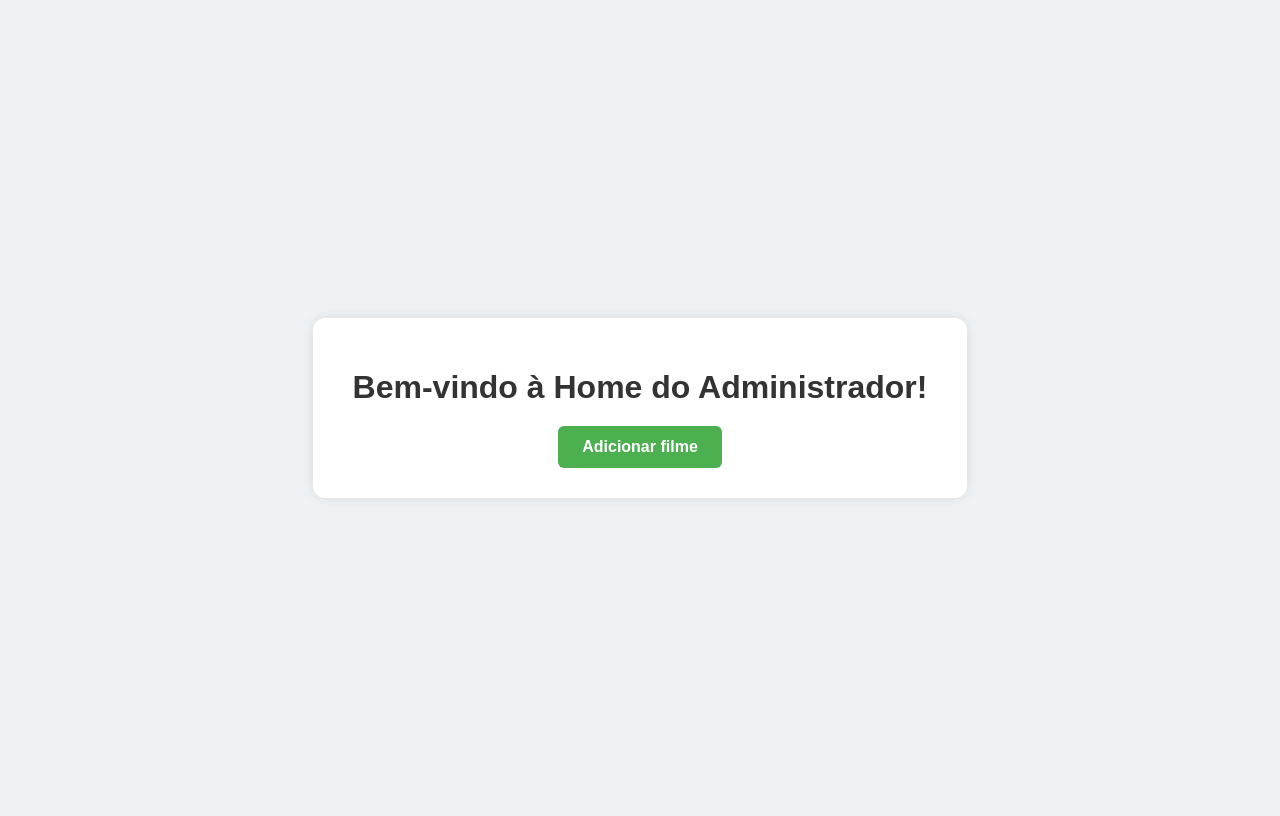
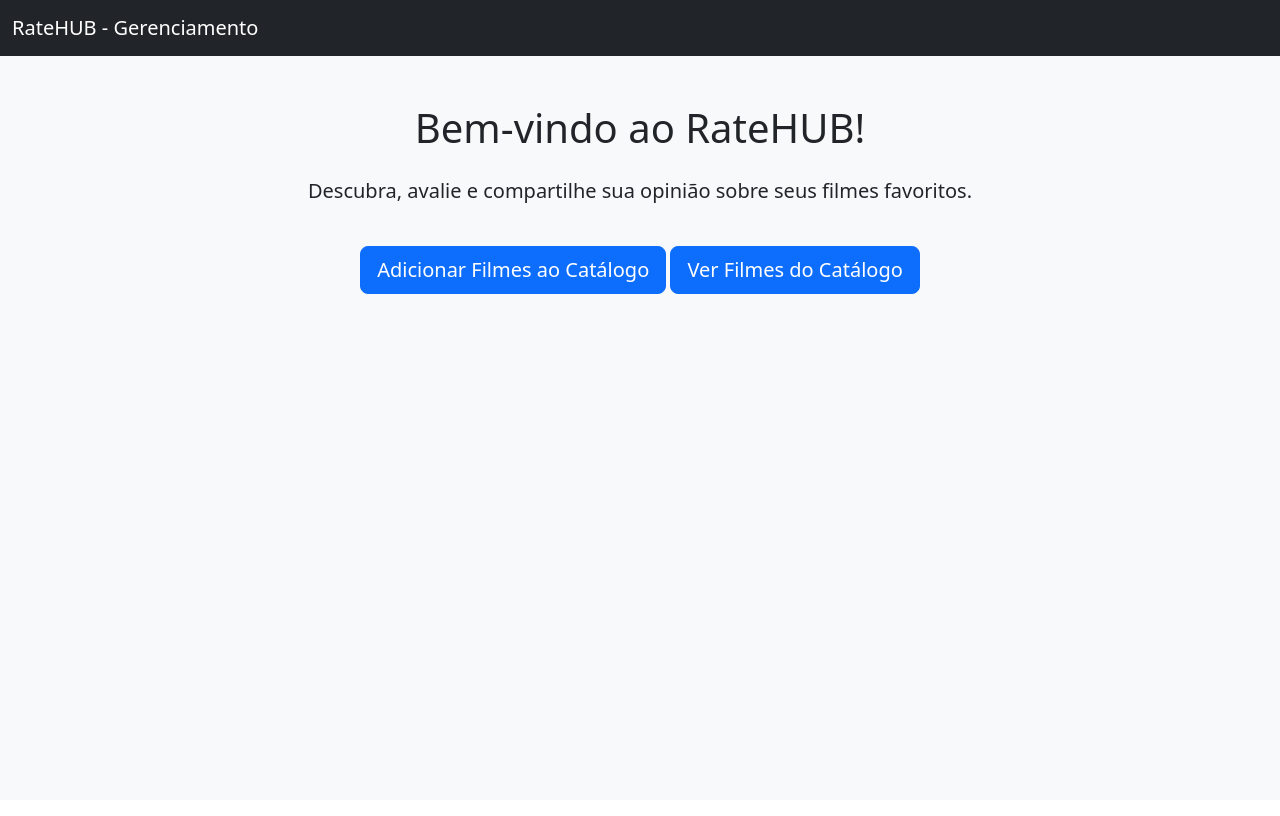
Before and after one commit to ricardomvlins/ProjetoFDS, a Django app: page /homeAdmin/ in a window 1280 px wide. After the commit the page ends 294 px from the top, so only its background shows below. Run offline with Django 5.2, Linux system fonts and the light colour scheme.

Commit message:
Remoção do Django forms + Implementação visuFilmesAdmin

```diff
--- a/Aplicativo/admin.py
+++ b/Aplicativo/admin.py
@@ -1,7 +1,8 @@
 from django.contrib import admin
-from .models import Cadastro, Filmes
+from .models import Cadastro, Filmes, Comentario
 
 # Register your models here.
 
 admin.site.register(Cadastro)
 admin.site.register(Filmes)
+admin.site.register(Comentario)
--- a/Aplicativo/apps.py
+++ b/Aplicativo/apps.py
@@ -1,5 +1,4 @@
 from django.apps import AppConfig
-
 
 class AplicativoConfig(AppConfig):
     default_auto_field = 'django.db.models.BigAutoField'
--- a/Aplicativo/templates/avaliacaoFilmeUser.html
+++ b/Aplicativo/templates/avaliacaoFilmeUser.html
@@ -80,7 +80,7 @@
         <h2>{{ filme.titulo }}</h2>
         <p style="text-align: center;">{{ filme.descricao }}</p>
 
-        <h3>Deixe sua resenha</h3>
+        <h3>Deixe a sua opnião!</h3>
         <form method="POST">
             {% csrf_token %}
             <textarea name="comentario" placeholder="Escreva sua opinião" required></textarea>
@@ -114,7 +114,7 @@
                 <p>{{ comentario.texto }}</p>
             </div>
         {% empty %}
-            <p class="no-comentarios">Sem comentários ainda.</p>
+            <p class="no-comentarios">Sem comentários ainda. Faça o seu!</p>
         {% endfor %}
     </div>
 </body>
--- a/Aplicativo/templates/homeAdmin.html
+++ b/Aplicativo/templates/homeAdmin.html
@@ -1,51 +1,26 @@
 <!DOCTYPE html>
-<html lang="pt-br">
+<html lang="pt">
 <head>
     <meta charset="UTF-8">
-    <title>Home Admin</title>
-    <style>
-        body {
-            font-family: Arial, sans-serif;
-            background-color: #eef2f5;
-            display: flex;
-            justify-content: center;
-            align-items: center;
-            height: 100vh;
-        }
+    <meta name="viewport" content="width=device-width, initial-scale=1.0">
+    <title>RateHUB</title>
+    <link href="https://cdn.jsdelivr.net/npm/bootstrap@5.3.0/dist/css/bootstrap.min.css" rel="stylesheet">
+</head>
+<body class="bg-light">
 
-        .container {
-            text-align: center;
-            background: white;
-            padding: 30px 40px;
-            border-radius: 12px;
-            box-shadow: 0 0 12px rgba(0,0,0,0.1);
-        }
+    <nav class="navbar navbar-expand-lg navbar-dark bg-dark">
+        <div class="container-fluid">
+            <a class="navbar-brand" href="#">RateHUB - Gerenciamento</a>
+        </div>
+    </nav>
 
-        h1 {
-            color: #333;
-            margin-bottom: 20px;
-        }
+    <div class="container text-center mt-5">
+        <h1 class="mb-4">Bem-vindo ao RateHUB!</h1>
+        <p class="lead">Descubra, avalie e compartilhe sua opinião sobre seus filmes favoritos.</p>
 
-        .button {
-            display: inline-block;
-            padding: 12px 24px;
-            background-color: #4CAF50;
-            color: white;
-            text-decoration: none;
-            border-radius: 6px;
-            font-weight: bold;
-            transition: background-color 0.3s;
-        }
+        <a href="{% url 'filmes' %}" class="btn btn-primary btn-lg mt-4">Adicionar Filmes ao Catálogo</a>
+        <a href="{% url 'visuFilmeAdmin' %}" class="btn btn-primary btn-lg mt-4">Ver Filmes do Catálogo</a>
+    </div>
 
-        .button:hover {
-            background-color: #43a047;
-        }
-    </style>
-</head>
-<body>
-    <div class="container">
-        <h1>Bem-vindo à Home do Administrador!</h1>
-        <a href="{% url 'filmes' %}" class="button">Adicionar filme</a>
-    </div>
 </body>
 </html>
--- a/Aplicativo/urls.py
+++ b/Aplicativo/urls.py
@@ -2,11 +2,12 @@ from django.urls import path
 from . import views
 
 urlpatterns = [
-    path('', views.login_view, name='login'),
+    path('', views.login, name='login'),
     path('cadastro/', views.cadastro, name='cadastro'),
     path('homeAdmin/', views.homeAdmin, name='homeAdmin'),
     path('homeUser/', views.homeUser, name='homeUser'),
     path('filmes/', views.filmes, name='filmes'),
     path('visuFilmeUser/', views.visuFilmeUser, name='visuFilmeUser'),
+    path('visuFilmeAdmin/', views.visuFilmeAdmin, name='visuFilmeAdmin'),
     path('filme/<int:filme_id>/avaliar/', views.avaliacaoFilmeUser, name='avaliacaoFilmeUser'),
 ]
--- a/Aplicativo/views.py
+++ b/Aplicativo/views.py
@@ -1,9 +1,9 @@
 from django.shortcuts import render, redirect
 from django.http import HttpResponse
-from .models import Cadastro, Filmes
+from .models import Comentario, Filmes
 from django.contrib.auth import authenticate, login as auth_login
 from django.contrib.auth.models import User
-from .forms import CadastroForm
+from django.shortcuts import render, get_object_or_404, redirect
 
 def homeAdmin(request):
     return render(request, 'homeAdmin.html')
@@ -11,7 +11,7 @@ def homeAdmin(request):
 def homeUser(request):
     return render(request, 'homeUser.html')
 
-def login_view(request):
+def login(request):
     if request.method == 'POST':
         nomeBD = request.POST.get('nome')
         senhaBD = request.POST.get('senha')
@@ -27,57 +27,43 @@ def login_view(request):
             mensagem = "Nome de usuário ou senha inválidos."
             return render(request, 'login.html', {'mensagem': mensagem, 'tipo_mensagem': 'error'})
 
-    # Se for GET, só renderiza o form vazio
     return render(request, 'login.html')
-
-from .forms import CadastroForm
-from django.contrib.auth.models import User
-from .forms import CadastroForm
 
 def cadastro(request):
     if request.method == 'POST':
-        form = CadastroForm(request.POST)
+        nome = request.POST.get('nome')
+        email = request.POST.get('email')
+        senha = request.POST.get('senha')
+        confirmar_senha = request.POST.get('confirmarSenha')
+        is_admin = request.POST.get('is_admin') == 'on'
 
-        if form.is_valid():
-            nome = form.cleaned_data['nome']
-            email = form.cleaned_data['email']
-            senha = form.cleaned_data['senha']
-            confirmar_senha = form.cleaned_data['confirmar_senha']
-            is_admin = form.cleaned_data.get('is_admin', False)
+        if senha != confirmar_senha:
+            return render(request, 'cadastro.html', {
+                'mensagem': 'As senhas não coincidem.',
+                'tipo_mensagem': 'error'
+            })
 
-            if senha != confirmar_senha:
-                return render(request, 'cadastro.html', {
-                    'form': form,
-                    'mensagem': 'As senhas não coincidem.',
-                    'tipo_mensagem': 'error'
-                })
+        if User.objects.filter(username=nome).exists():
+            return render(request, 'cadastro.html', {
+                'mensagem': 'Nome de usuário já está em uso.',
+                'tipo_mensagem': 'error'
+            })
 
-            if User.objects.filter(username=nome).exists():
-                return render(request, 'cadastro.html', {
-                    'form': form,
-                    'mensagem': 'Nome de usuário já está em uso.',
-                    'tipo_mensagem': 'error'
-                })
+        user = User.objects.create_user(
+            username=nome,
+            email=email,
+            password=senha,
+            is_superuser=is_admin,
+            is_staff=is_admin
+        )
+        user.save()
 
-            user = User.objects.create_user(
-                username=nome,
-                email=email,
-                password=senha,
-                is_superuser=is_admin,
-                is_staff=is_admin
-            )
-            user.save()
+        return render(request, 'cadastro.html', {
+            'mensagem': 'Cadastro realizado com sucesso!',
+            'tipo_mensagem': 'success'
+        })
 
-            return render(request, 'cadastro.html', {
-                'form': CadastroForm(),  # limpa o formulário
-                'mensagem': 'Cadastro realizado com sucesso!',
-                'tipo_mensagem': 'success',
-                'is_admin': is_admin
-            })
-    else:
-        form = CadastroForm()
-
-    return render(request, 'cadastro.html', {'form': form})
+    return render(request, 'cadastro.html')
 
 def filmes(request):
     if request.method == 'POST':
@@ -114,12 +100,6 @@ def visuFilmeUser(request):
 
     return render(request, 'visuFilmeUser.html', {'filmes': filmes})
 
-from .models import Filmes, Comentario
-from django.shortcuts import render, get_object_or_404, redirect
-
-from django.shortcuts import render, get_object_or_404, redirect
-from .models import Filmes, Comentario
-
 def avaliacaoFilmeUser(request, filme_id):
     filme = get_object_or_404(Filmes, id=filme_id)
     comentarios = Comentario.objects.filter(filme=filme).order_by('-id')  # Buscar os comentários do filme
@@ -137,5 +117,10 @@ def avaliacaoFilmeUser(request, filme_id):
 
     return render(request, 'avaliacaoFilmeUser.html', {
         'filme': filme,
-        'comentarios': comentarios  # Passando os comentários para o template
+        'comentarios': comentarios
     })
+
+def visuFilmeAdmin(request):
+    filmes = Filmes.objects.all()
+
+    return render(request, 'visuFilmeAdmin.html', {'filmes': filmes})
```
Also changed, not shown: Aplicativo/forms.py (deleted, +0 -23 lines), Aplicativo/templates/cadastro.html (+10 -2 lines), Aplicativo/templates/homeUser.html (+18 -40 lines), Aplicativo/templates/visuFilmeAdmin.html (added, +90 -0 lines).
